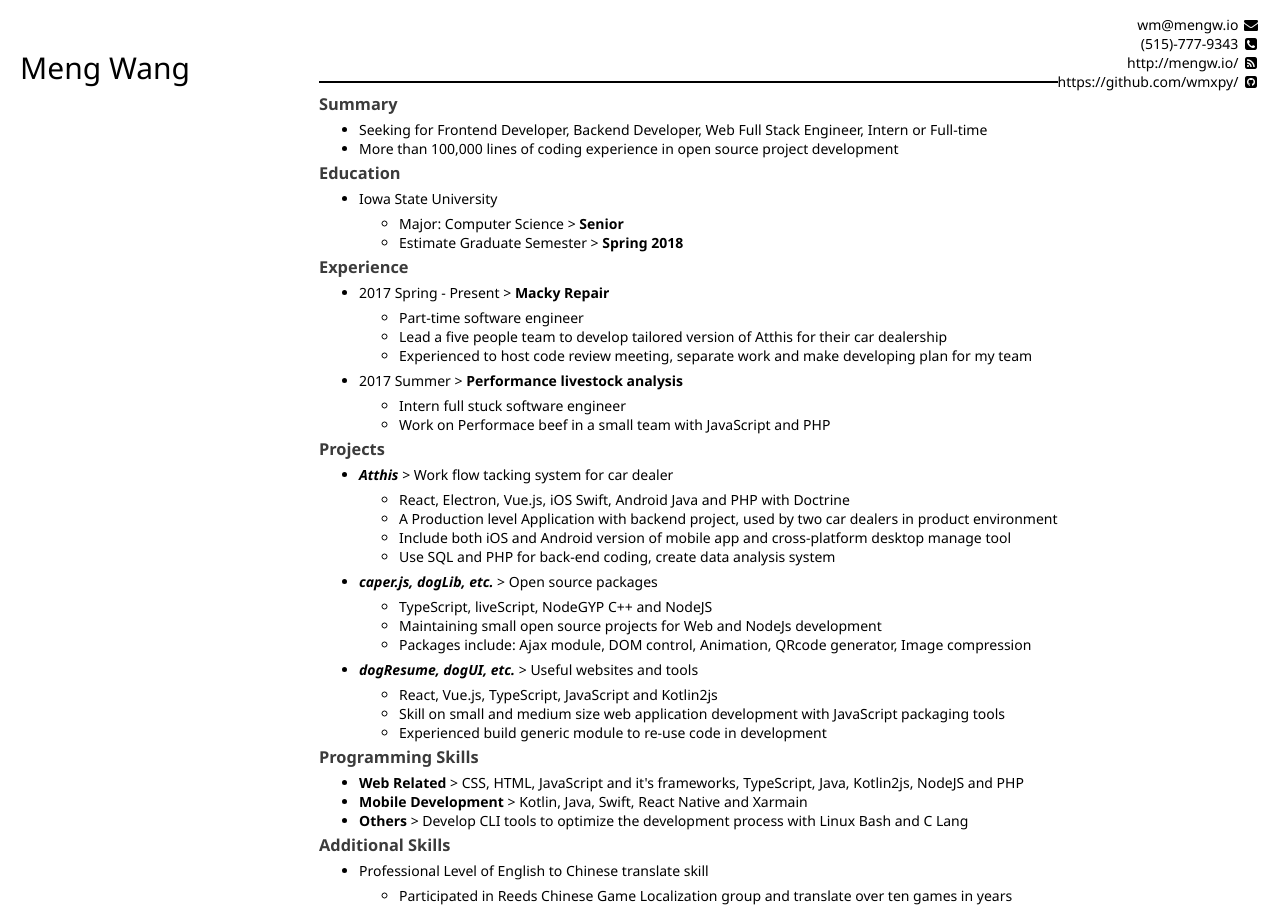
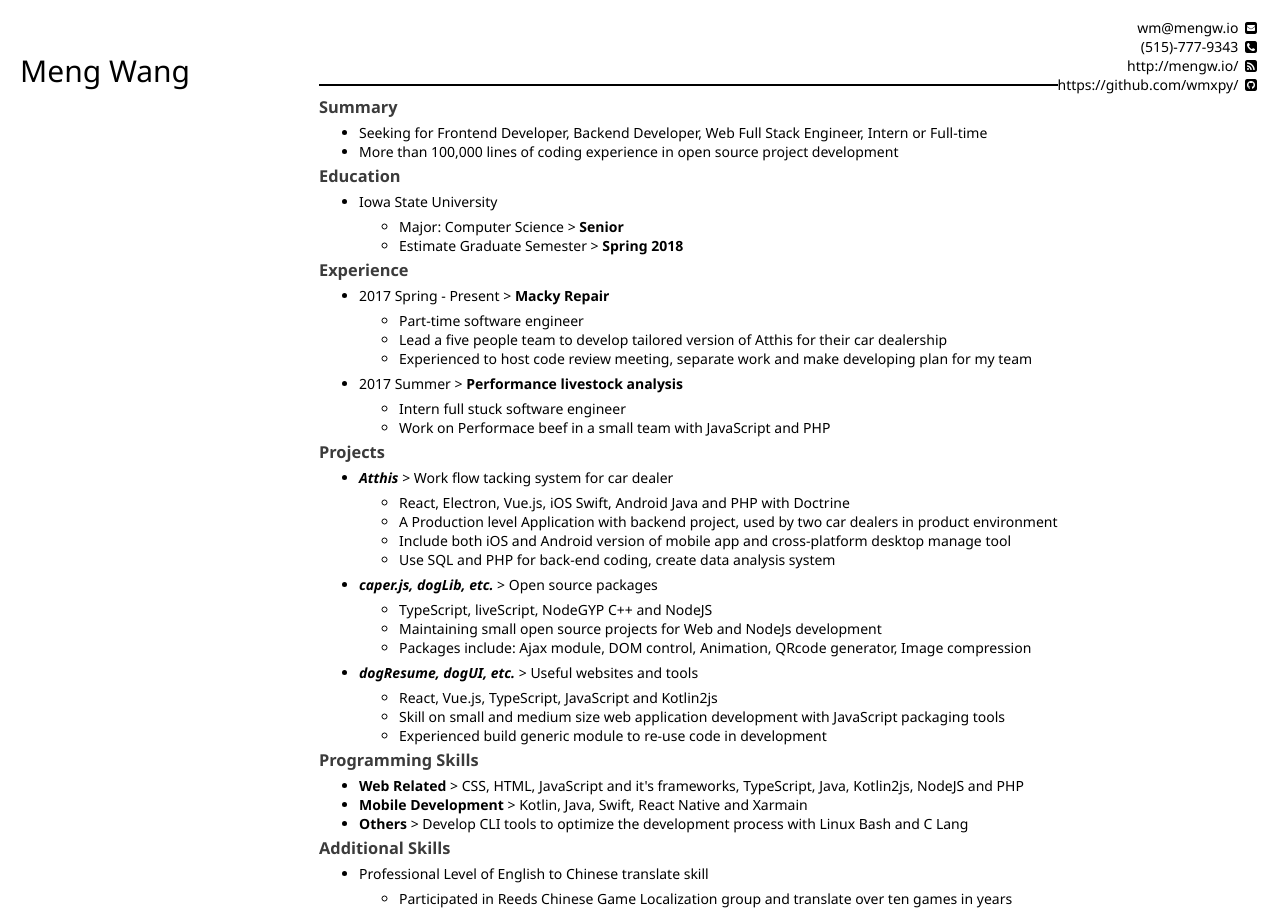
Before and after one commit to WMXPY/blog.mengw.io, a Jekyll site: the page resume/resume.html, which Jekyll copies as it is, in a window 1280 px wide. Built offline with Jekyll 4.4.1, drawn with Linux system fonts in a browser that asks for light colours.

Commit message:
update resume... again...

```diff
--- a/resume/resume.html
+++ b/resume/resume.html
@@ -131,7 +131,7 @@
 		}
 
 		body {
-			padding-top: 7px;
+			padding-top: 10px;
 		}
 
 		h3 {
@@ -405,7 +405,7 @@
 			<h2>Meng Wang</h2>
 		</div>
 		<div style="float:right;">
-			wm@mengw.io&nbsp;<i class="fa fa-envelope fa-fw" aria-hidden="true"></i>
+			wm@mengw.io&nbsp;<i class="fa fa-envelope-square fa-fw" aria-hidden="true"></i>
 		</div><br>
 		<div style="float:right;">
 			(515)-777-9343&nbsp;<i class="fa fa-phone-square fa-fw" aria-hidden="true"></i>
```
